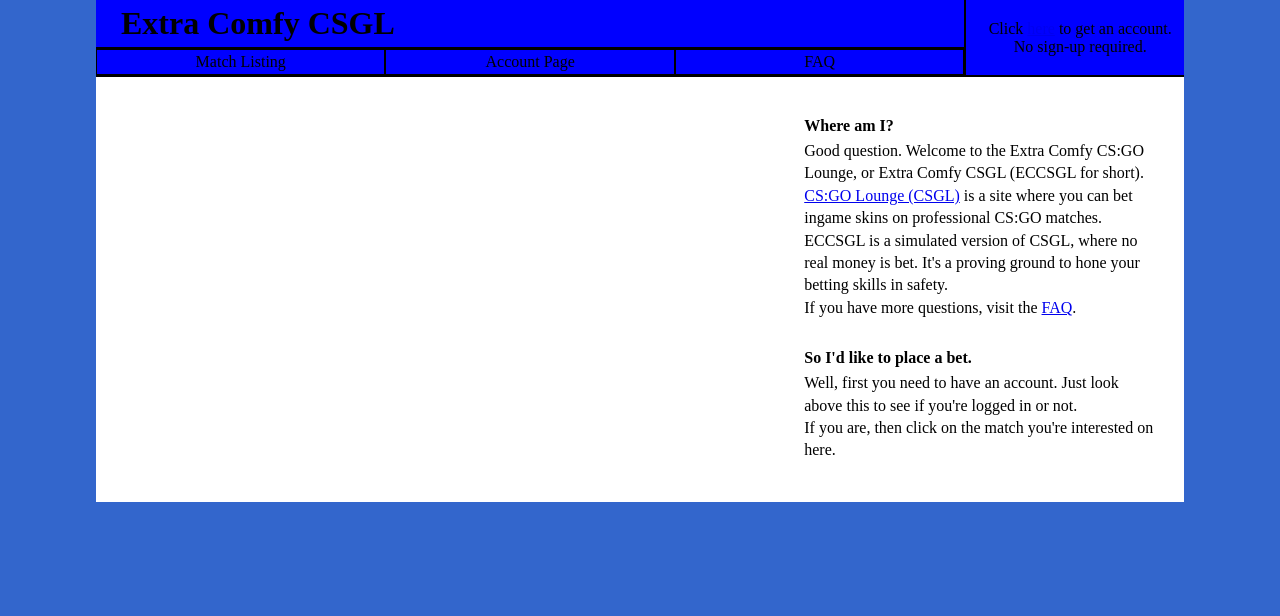
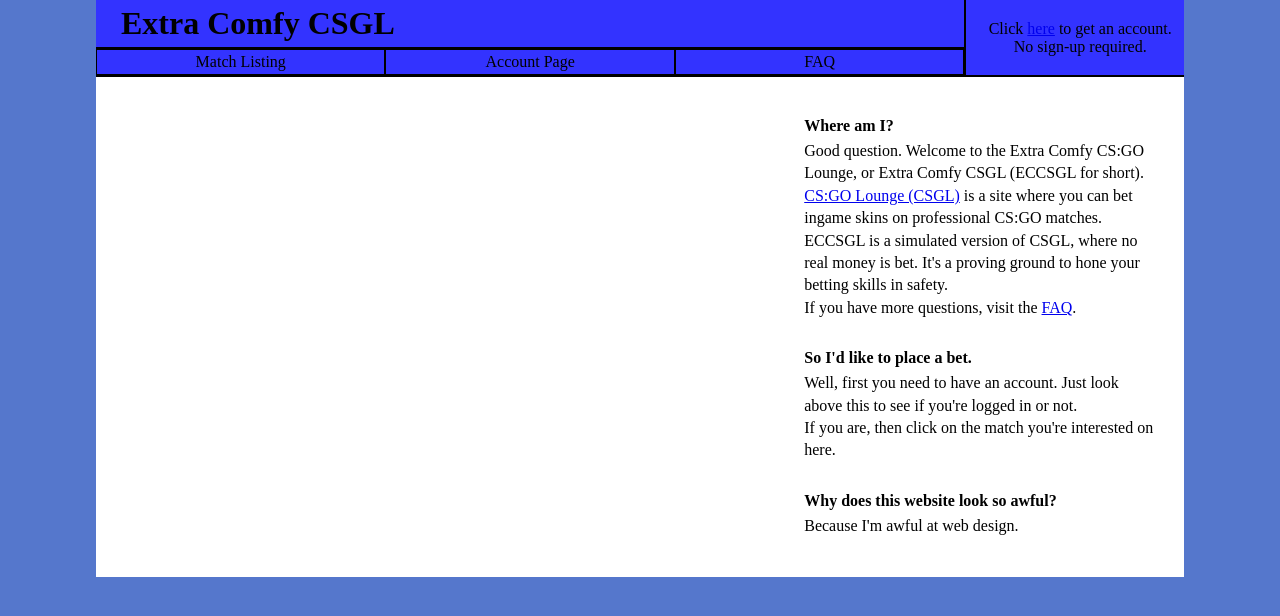
Before and after one commit to ECCSGL/comfy-beta, a Django app: template eccsgl/comfy/templates/slash_all_matches.html in a window 1280 px wide. Shown: the top 616 px of the page. Run offline with Django 3.2, Linux system fonts and the light colour scheme; the template is opened without the code that fills it, so the values that code supplies are empty.

Commit message:
I suck at CSS/web design, part 4

```diff
--- a/eccsgl/comfy/static/eccsgl.css
+++ b/eccsgl/comfy/static/eccsgl.css
@@ -3,7 +3,7 @@
 margin:0px;
 margin-left:7.5%;
 margin-right:7.5%;
-background-color:#3366cc;
+background-color:#5577cc;
 
 }
 #eccsgl_header {
@@ -12,7 +12,7 @@
 
 #main_header {
 width:80%;display:inline-block;border-right:2px solid black; display:table-cell;
-background-color:blue;
+background-color:#3333FF;
 }
 
 #eccsgl_title {
@@ -52,7 +52,7 @@
 
 #side_header {
 width:20%;display:table-cell;padding-left:10px;
-background-color:blue;
+background-color:#3333FF;
 text-align:center;
 vertical-align:middle;
 border-bottom:2px solid black;
--- a/eccsgl/comfy/templates/slash_all_matches.html
+++ b/eccsgl/comfy/templates/slash_all_matches.html
@@ -20,4 +20,8 @@
         Well, first you need to have an account. Just look above this to see if you're logged in or not. <br/>
         If you are, then click on the match you're interested on here.
     </span>
+
+    <span class="sidebar_question">Why does this website look so awful?</span>
+
+    <span class="sidebar_answer">Because I'm awful at web design.</span>
 {% endblock %}
```
